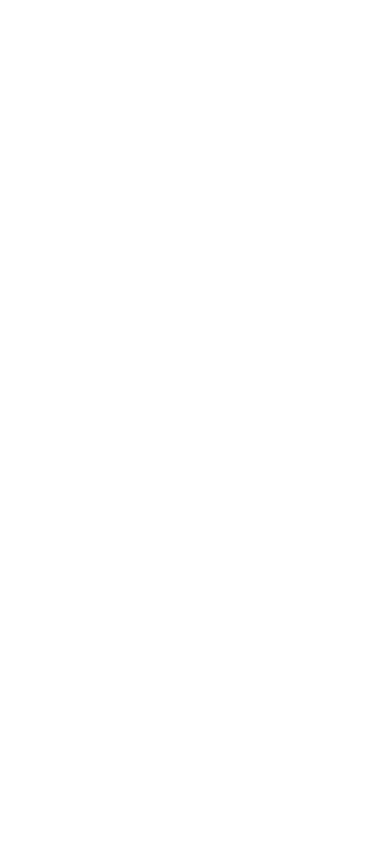
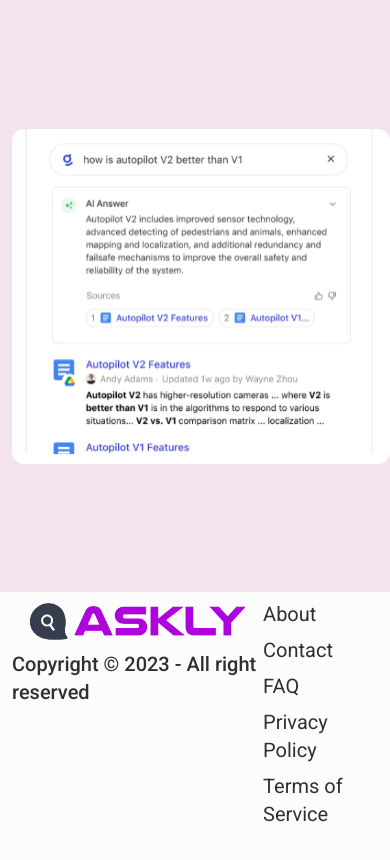
Before and after one commit to rakibul-wdp/askly, a Next.js app: page / in a window 390 px wide. Shown: the part 2920-3780 px from the top of the page. Before the commit the page ends 844 px from the top, so only its background shows below. Built offline with nearby package versions, Linux system fonts and the light colour scheme.

Commit message:
footer responsive done

```diff
--- a/app/page.js
+++ b/app/page.js
@@ -10,8 +10,8 @@
         <Navbar />
         <HomeHero />
       </div>
-      {/* <HomeMain /> */}
-      {/* <Footer /> */}
+      <HomeMain />
+      <Footer />
     </main>
   )
 }
--- a/components/common/Footer.js
+++ b/components/common/Footer.js
@@ -1,18 +1,21 @@
-import React from 'react'
+import React from 'react';
+import Link from 'next/link';
+import AsklyLogo from "../../public/assets/images/common/asklyLogo.png";
+import Image from 'next/image';
 
 const Footer = () => {
   return (
-    <footer className="footer items-center px-4 pt-2 pb-10 bg-accent">
-      <div className="items-center grid-flow-col">
-        <h2 className='text-3xl font-bold uppercase'>Logo</h2>
-        <p className='font-medium'>Copyright © 2023 - All right reserved</p>
+    <footer className="flex lg:items-center justify-between pt-2 pb-10 bg-accent max-w-screen-2xl mx-auto px-3 sm:px-5 md:px-8 lg:px-14 xl:px-20 2xl:px-24">
+      <div className="flex flex-col xl:flex-row xl:items-center">
+        <Image src={AsklyLogo} width={250} height={250} lang='askly logo' />
+        <p className='text-xl font-medium mt-2 md:mt-0'>Copyright © 2023 - All right reserved</p>
       </div>
-      <div className="grid-flow-col gap-4 md:place-self-center md:justify-self-end">
-        <a>About</a>
-        <a>Contact</a>
-        <a>FAQ</a>
-        <a>Privacy Policy</a>
-        <a>Terms of Service</a>
+      <div className="flex flex-col lg:flex-row lg:items-center text-xl">
+        <Link href="/about">About</Link>
+        <Link className='my-2 lg:my-0 lg:mx-5' href="#">Contact</Link>
+        <Link href="#">FAQ</Link>
+        <Link className='my-2 lg:my-0 lg:mx-5' href="/privacypolicy">Privacy Policy</Link>
+        <Link href="/termsofservice">Terms of Service</Link>
       </div>
     </footer>
   )
--- a/components/home/HomeMain.js
+++ b/components/home/HomeMain.js
@@ -7,10 +7,10 @@
     <div className='bg-[#F2E3EF] pt-10 pb-32'>
       {
         homeMain.map((item) => (
-          <div key={item.id} className={`flex ${item.id === 2 && "flex-row-reverse my-24"} items-center justify-center gap-32 relative`}>
+          <div key={item.id} className={`flex flex-col-reverse ${item.id === 2 ? "md:flex-row-reverse my-24" : "md:flex-row"} items-center justify-center gap-32 relative right-0 left-0 max-w-screen-2xl mx-auto pl-3 sm:px-5 md:px-8 lg:px-14 xl:px-20 2xl:px-24`}>
             <span className="absolute top-0 right-[45rem] z-0 text-[24rem] text-base-100 font-bold">{item.id}</span>
-            <Image src={item.img} height={602} width={624} alt='home main section images' />
-            <div className='w-[30%] relative z-10'>
+            <Image src={item.img} sizes='10vw' height={602} width={624} alt='home main section images' />
+            <div className='w-full sm:w-[90%] md:w-[70%] lg:w-[30%] relative z-10'>
               <h2 className='text-3xl text-primary font-bold mb-5'>{item.title}</h2>
               <ul className='list-disc list-outside ml-5'>
                 {
```
